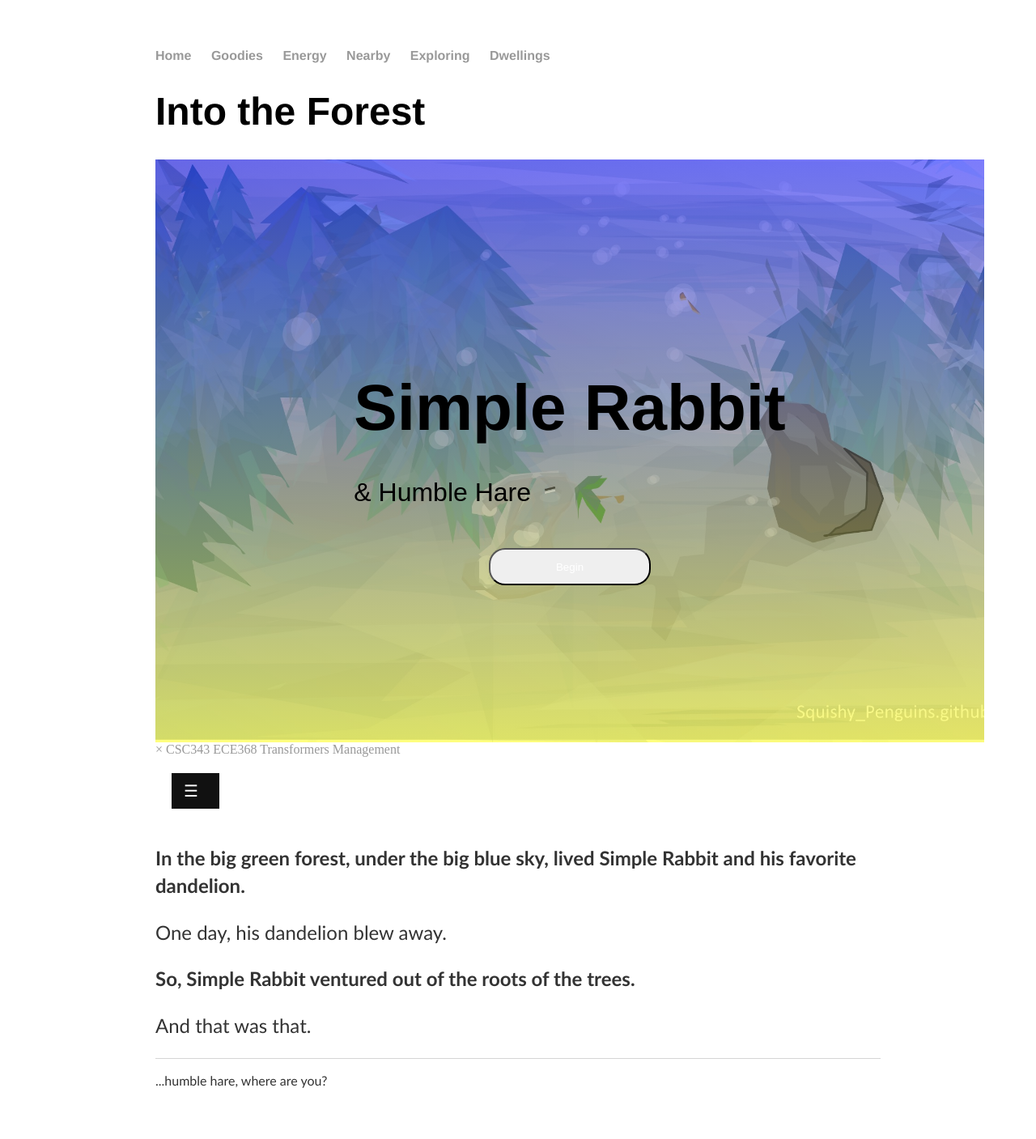
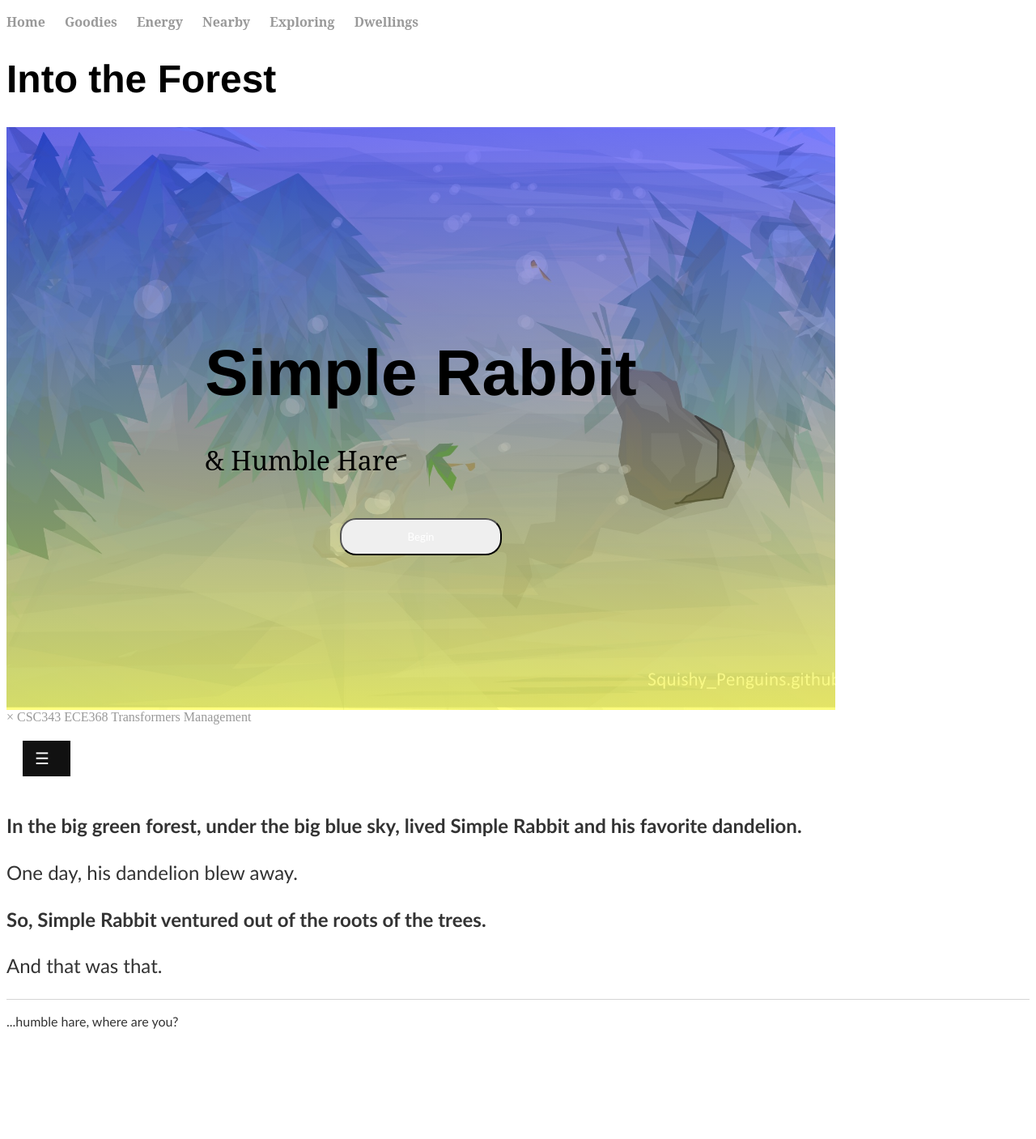
Before and after one commit to Squishy-Penguin/Squishy-Penguin.github.io, a Jekyll site: the page built from index.html, in a window 1280 px wide. Shown: the whole page at 81% size. Built offline with Jekyll 4.4.1, drawn with Linux system fonts in a browser that asks for light colours; after the commit the page ends 1289 px from its top, so only the background shows below that.

Commit message:
Update main.css

```diff
--- a/css/main.css
+++ b/css/main.css
@@ -1,4 +1,5 @@
-
+<link href="https://fonts.googleapis.com/css?family=Lobster" rel="stylesheet" type="text/css"><style>
+<link href='https://fonts.googleapis.com/css?family=Lato' rel='stylesheet' type="text/css"><style>
 
 body {
     margin: 60px auto;
@@ -104,7 +105,7 @@
 /* Place text in the middle of the image */
 .hero-content{
   position: relative;
-  font-family: "Monserrat", sans-serif; /*placeholder for now*/
+  font-family: 'Lobster', 'serif' ;
   color: black;
   text-align: centre;
   margin: 0.625rem;
@@ -140,14 +141,14 @@
 
   /*text*/
   color: white;
-  font-family: "Monserrat", sans-serif; /*placeholder*/
+  font-family: 'Lato','sans-serif';
   font-size: 1.5em
   border: 3px solid white;
   border-radius: 20px /*rounded button*/
 
 }
 
-hero-button :hover { /*change background color of button when cursor hovers over it*/
+.hero-button:hover { /*change background color of button when cursor hovers over it*/
   background-color: #9370db;
   border: 3px solid #9370db;
   color: white;
@@ -165,7 +166,7 @@
 }
 
 nav ul, footer ul {
-    font-family:'Helvetica', 'Arial', 'Sans-Serif';
+    font-family:'Lobster', 'serif' ;
     padding: 0px;
     list-style: none;
     font-weight: bold;
@@ -191,19 +192,19 @@
     line-height: 1.4em;
     color: #333;
 }
+
 footer {
     border-top: 1px solid #d5d5d5;
     font-size: .8em;
+    font-family: 'Lobster', 'serif' ;
 }
-<link href="https://fonts.googleapis.com/css?family=Lobster" rel="stylesheet" type="text/css">
-<style>
+
 ul.posts {
     margin: 20px auto 40px;
     font-size: 1.5em;
     font-family: 'Lobster', 'serif' ;
 }
-<link href='https://fonts.googleapis.com/css?family=Lato' rel='stylesheet' type="text/css">
-<style>
+
 ul.posts li {
     font-family: 'Lato','sans-serif';
     list-style: none;
```
